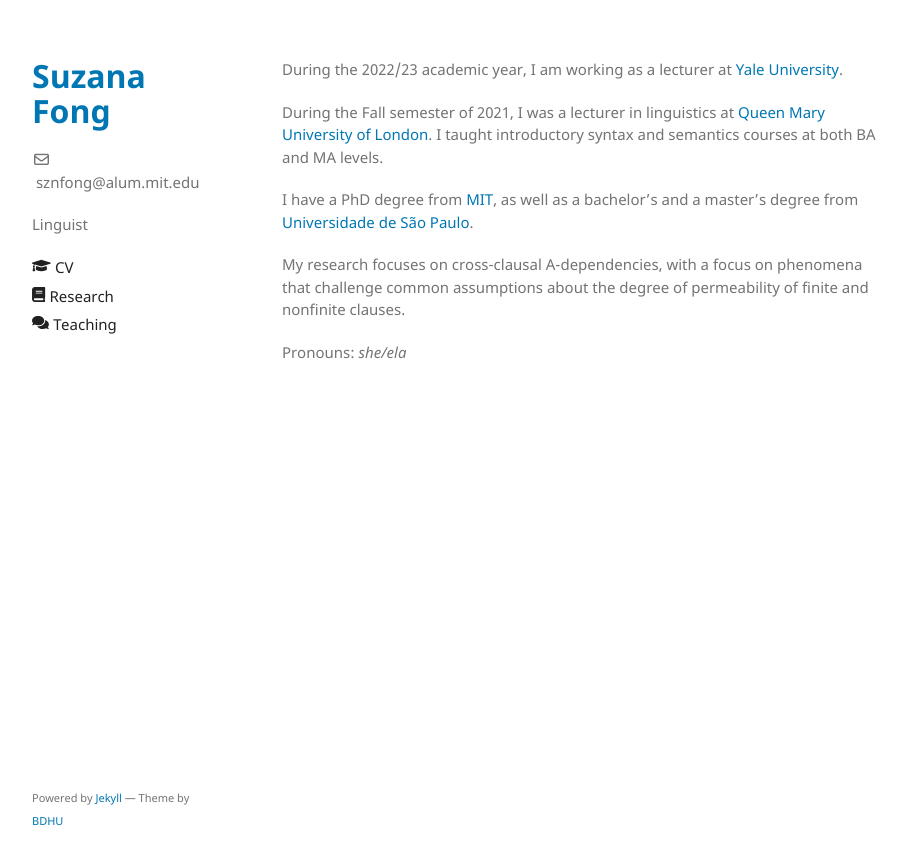
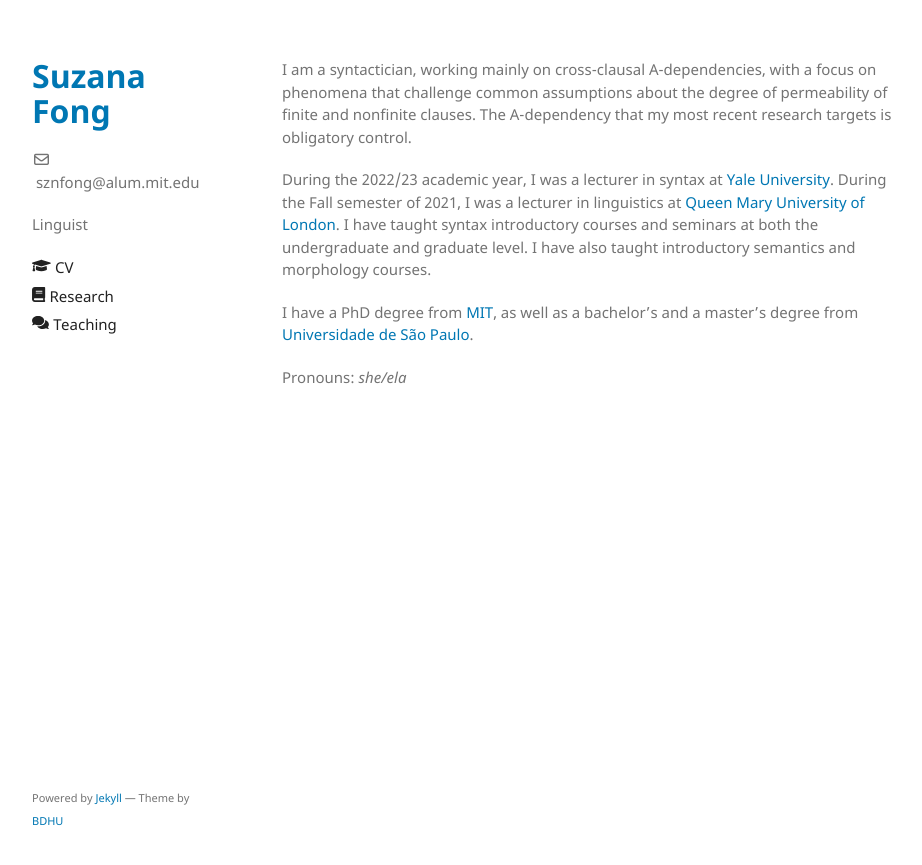
Before and after one commit to sznfng/sznfng.github.io, a Jekyll site: the page built from index.md, in a window 1280 px wide. Shown: the top 865 px of the page, without its empty margins (178-1100 px from the left). Built offline with Jekyll 4.4.1, drawn with Linux system fonts in a browser that asks for light colours.

Commit message:
Update index.md

```diff
--- a/index.md
+++ b/index.md
@@ -2,12 +2,10 @@
 layout: default
 ---
 
-During the 2022/23 academic year, I am working as a lecturer at [Yale University](https://ling.yale.edu/).
+I am a syntactician, working mainly on cross-clausal A-dependencies, with a focus on phenomena that challenge common assumptions about the degree of permeability of finite and nonfinite clauses. The A-dependency that my most recent research targets is obligatory control.
 
-During the Fall semester of 2021, I was a lecturer in linguistics at [Queen Mary University of London](https://www.qmul.ac.uk/sllf/linguistics/). I taught introductory syntax and semantics courses at both BA and MA levels.
+During the 2022/23 academic year, I was a lecturer in syntax at [Yale University](https://ling.yale.edu/). During the Fall semester of 2021, I was a lecturer in linguistics at [Queen Mary University of London](https://www.qmul.ac.uk/sllf/linguistics/). I have taught syntax introductory courses and seminars at both the undergraduate and graduate level. I have also taught introductory semantics and morphology courses.
 
 I have a PhD degree from [MIT](https://linguistics.mit.edu/), as well as a bachelor's and a master's degree from [Universidade de São Paulo](https://linguistica.fflch.usp.br/).
 
-My research focuses on cross-clausal A-dependencies, with a focus on phenomena that challenge common assumptions about the degree of permeability of finite and nonfinite clauses.
-
 Pronouns: *she/ela*
```
